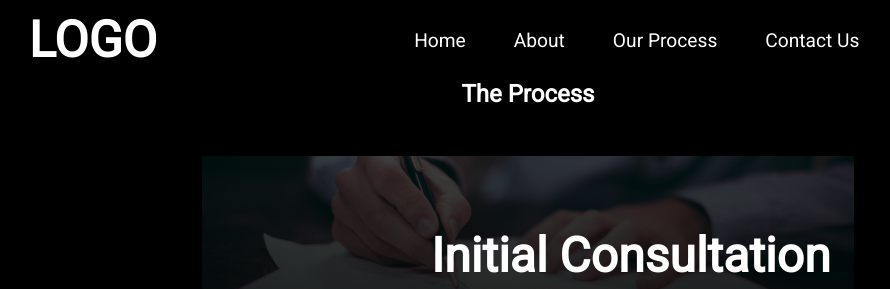
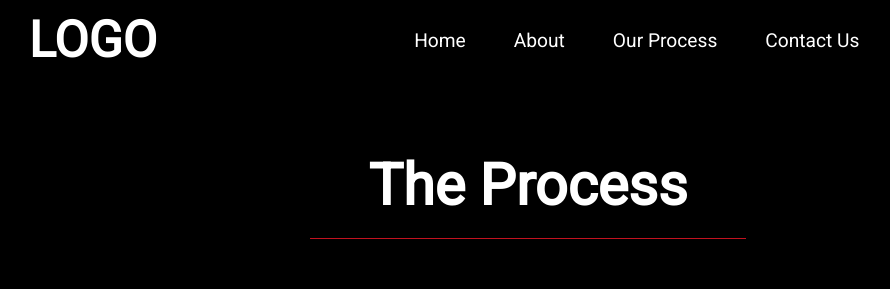
Before and after one commit to podestal/build-right, a React (Vite) app in the folder br-frontend/: page /process in a window 1280 px wide. Shown: the top 289 px of the page, without its empty margins (112-1002 px from the left). Built offline with nearby package versions, Linux system fonts and the light colour scheme.

Commit message:
carousel for reviews

```diff
--- a/br-frontend/src/App.css
+++ b/br-frontend/src/App.css
@@ -220,7 +220,7 @@ img {
 
 .home-service-container .carousel-img {
   width: 450px;
-  height: 350px;
+  height: 300px;
   border-radius: 15px;
 }
 
@@ -239,7 +239,7 @@ img {
 
 .service-container .images-container {
   display: grid;
-  grid-template-columns: repeat(3, 1fr);
+  grid-template-columns: repeat(2, 1fr);
 }
 
 /* Process */
@@ -327,7 +327,7 @@ img {
 }
 
 .review-container h2 {
-  font-size: 3rem;
+  font-size: 2.6rem;
   margin: 1.7rem auto;
 }
 
@@ -386,3 +386,22 @@ button.rec-dot_active {
   background-color: #c1121f;
   box-shadow: none;
 }
+
+.separator-container {
+  display: flex;
+  flex-direction: column;
+  width: 80%;
+  text-align: center;
+  margin: 4.5rem auto;
+}
+
+.separator-container h2 {
+  font-size: 3.6rem;
+}
+
+.separator-line {
+  width: 50%;
+  border-bottom: 1px solid #c1121f;
+  margin: auto;
+  margin-top: 1.2rem;
+}
--- a/br-frontend/src/components/HomeService.jsx
+++ b/br-frontend/src/components/HomeService.jsx
@@ -9,7 +9,6 @@ const HomeService = ({ service }) => {
             <h3>{service.title}</h3>
             <p>{service.description}</p>
         </div>
-        {console.log('images', service.title,service?.service_image)}
         <Carousel>
             {service?.service_image.map(image => <img className='carousel-img' src={image.image} alt={`${service.title}-${image.id}`}/>)}
         </Carousel>
--- a/br-frontend/src/components/Request.jsx
+++ b/br-frontend/src/components/Request.jsx
@@ -19,6 +19,7 @@ const Request = ({ request }) => {
         <h2>{request.title}</h2>
         <p>{request.message}</p>
         <p>Customer: {request?.name}</p>
+        <p>Description: {request?.description}</p>
         <p>Email: {request?.email}</p>
         <p>Phone: {request?.phone}</p>
         <form onSubmit={handleSubmit}>
--- a/br-frontend/src/components/Reviews.jsx
+++ b/br-frontend/src/components/Reviews.jsx
@@ -3,8 +3,8 @@ import Review from './Review'
 import HomeReview from './HomeReview'
 import { useQuery } from '@tanstack/react-query'
 import { getReviews } from '../api/api'
-import CreateUpdateForm from './CreateUpdateForm'
 import useAuth from '../hooks/useAuth'
+import Carousel from 'react-elastic-carousel'
 
 const Reviews = () => {
 
@@ -23,19 +23,18 @@ const Reviews = () => {
 
   return (
     <div className='main-container'>
-        {reviews && reviews.data.map(review => {
-            if (route == 'testimonials') {
-                return <Review
-                key={review.id}
-                review={review}
-                />
-            } else {
-                return <HomeReview
-                key={review.id}
-                review={review}
-                />
-            }
-        })}
+        <Carousel>
+            {route == 'home' && reviews.data.map(review => (
+                <HomeReview
+                    key={review.id}
+                    review={review}
+                />))}
+        </Carousel>
+        {route == 'testimonials' && reviews.data.map(review => (
+                <Review
+                    key={review.id}
+                    review={review}
+                />))}
     </div>
   )
 }
--- /dev/null
+++ b/br-frontend/src/components/Separator.jsx
@@ -0,0 +1,12 @@
+import React from 'react'
+
+const Separator = ({ title }) => {
+  return (
+    <div className='separator-container'>
+        <h2>{title}</h2>
+        <div className='separator-line'></div>
+    </div>
+  )
+}
+
+export default Separator
--- a/br-frontend/src/components/Services.jsx
+++ b/br-frontend/src/components/Services.jsx
@@ -20,7 +20,6 @@ const Services = () => {
 
   return (
     <div>
-        <h2>Services</h2>
         {services.data.map(service => {
             if (route == 'services') {
                 return <Service
--- a/br-frontend/src/pages/About.jsx
+++ b/br-frontend/src/pages/About.jsx
@@ -13,6 +13,9 @@ const About = () => {
         <p>To further enhance your experience, we offer flexible financing options on most projects. Our goal is to ensure you can enjoy your envisioned space without the concern of immediate financial burdens. Start realizing your dream project today and conveniently manage payments at your own pace.</p>
         <p>Unlike many other contractors, we do not require upfront deposits. We prioritize building trust, so you can rely on us to execute your project flawlessly. Backed by our extensive expertise, we are fully equipped to meet and exceed your expectations. At Build Right Contractors, excellence is not an option; it's our standard.</p>
         <p>Our experience, your needs.</p>
+        <h2>Our Vision</h2>
+        <p>At Buffalo Contractors, we take immense pride in delivering a superior building experience. As your trusted general contractor, we distinguish ourselves through our commitment to innovation and client-centricity.</p>
+        <p>We recognize the common challenges associated with project communication. To address this, we've integrated a mobile app to ensure you have a seamless and transparent view of the entire construction process. With this app, you can effortlessly engage with our team, keeping you consistently informed throughout the project. Additionally, for your convenience, our app facilitates secure credit card payments, guaranteeing both safety and timeliness.</p>
       </div>
   )
 }
--- a/br-frontend/src/pages/Home.jsx
+++ b/br-frontend/src/pages/Home.jsx
@@ -3,6 +3,7 @@ import { Link } from 'react-router-dom'
 import Header from '../components/Header'
 import Services from '../components/Services'
 import Reviews from '../components/Reviews'
+import Separator from '../components/Separator'
 
 const Home = () => {
   return (
@@ -17,7 +18,13 @@ const Home = () => {
         </div>
       </div>
       <div className='main-container'>
+        <Separator
+          title={'Services'}
+        />
         <Services />
+        <Separator
+          title={'Testimonials'}
+        />
         <Reviews />
       </div>
     </>
--- a/br-frontend/src/pages/Process.jsx
+++ b/br-frontend/src/pages/Process.jsx
@@ -1,12 +1,15 @@
 import React from 'react'
 import Header from '../components/Header'
+import Separator from '../components/Separator'
 
 const Process = () => {
   return (
     <div className='main-container '>
         <Header />
         <section className='process-container'>
-            <h2>The Process</h2>
+            <Separator
+                title={'The Process'}
+            />
             <div className='process-item initial left'>
                 <p>Initial Consultation</p>
             </div>
```
Also changed, not shown: 2 other files (tests, documents, lock files or other folders).
